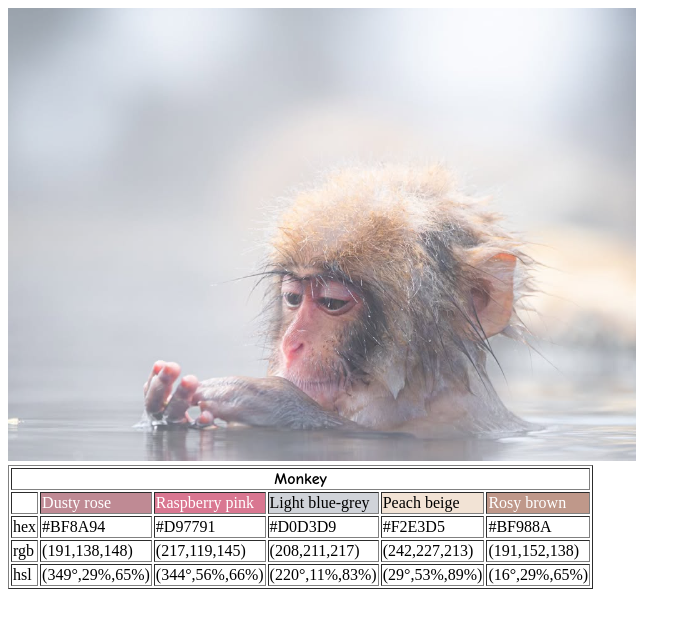
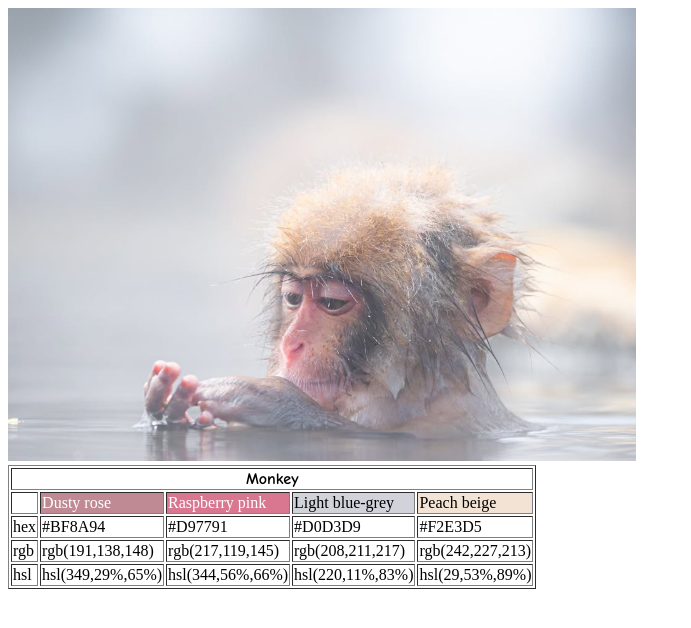
Before and after one commit to SFPS77/Color-Scheme-Assignment, a plain HTML site: page index.html in a window 1280 px wide. Shown: the whole page, without its empty margins (0-691 px from the left). Drawn offline with Linux system fonts and the light colour scheme.

Commit message:
Update index.html

```diff
--- a/index.html
+++ b/index.html
@@ -3,7 +3,7 @@
   <img src="Image1.png">
   <table border="1">
     <tr>
-      <th colspan="6" style="font-family:Comic sans MS,Chalkboard,Marker Felt">
+      <th colspan="5" style="font-family:Comic sans MS,Chalkboard,Marker Felt">
         Monkey
       </th>
     </tr>
@@ -13,7 +13,6 @@
       <td style="background-color: rgb(217,119,145);color:#FFFFFF">Raspberry pink</td>
       <td style="background-color: rgb(208,211,217)">Light blue-grey</td>
       <td style="background-color: rgb(242,227,213)">Peach beige</td>
-      <td style="background-color: rgb(191,152,138);color:#FFFFFF">Rosy brown</td>
     </tr>
     <tr>
       <td>hex</td>
@@ -21,23 +20,20 @@
       <td>#D97791</td>
       <td>#D0D3D9</td>
       <td>#F2E3D5</td>
-      <td>#BF988A</td>
     </tr>
     <tr>
       <td>rgb</td>
-      <td>(191,138,148)</td>
-      <td>(217,119,145)</td>
-      <td>(208,211,217)</td>
-      <td>(242,227,213)</td>
-      <td>(191,152,138)</td>
+      <td>rgb(191,138,148)</td>
+      <td>rgb(217,119,145)</td>
+      <td>rgb(208,211,217)</td>
+      <td>rgb(242,227,213)</td>
     </tr>
     <tr>
       <td>hsl</td>
-      <td>(349°,29%,65%)</td>
-      <td>(344°,56%,66%)</td>
-      <td>(220°,11%,83%)</td>
-      <td>(29°,53%,89%)</td>
-      <td>(16°,29%,65%)</td>
+      <td>hsl(349,29%,65%)</td>
+      <td>hsl(344,56%,66%)</td>
+      <td>hsl(220,11%,83%)</td>
+      <td>hsl(29,53%,89%)</td>
     </tr>
   </table>
 </html>
```
